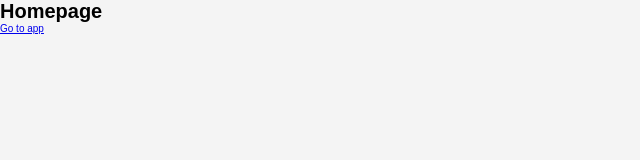
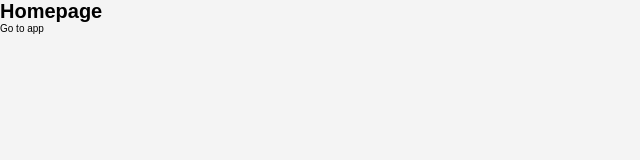
Before and after one commit to DmitriyIshchenko/flashcards, a React (Create React App) app: page / in a window 1280 px wide. Shown: the top 160 px of the page, without its empty margins (0-640 px from the left). Built offline with nearby package versions, Linux system fonts and the light colour scheme; a web font is replaced by a local one.

Commit message:
feat: style link text

```diff
--- a/src/index.scss
+++ b/src/index.scss
@@ -21,6 +21,11 @@ svg {
   pointer-events: none;
 }
 
+a {
+  text-decoration: none;
+  color: var(--clr-black);
+}
+
 :root {
   --clr-accent: #50d2c2;
   --clr-accent-dark: #48bdaf;
```
